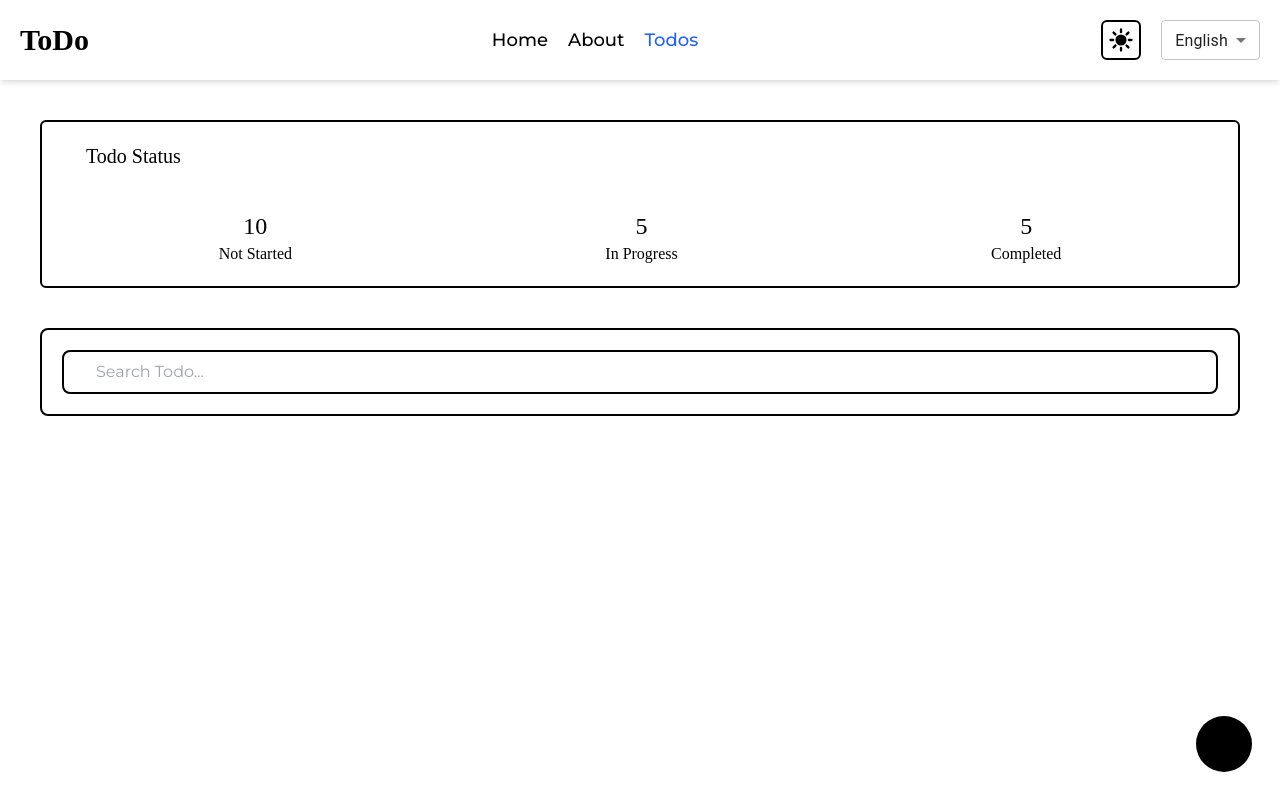
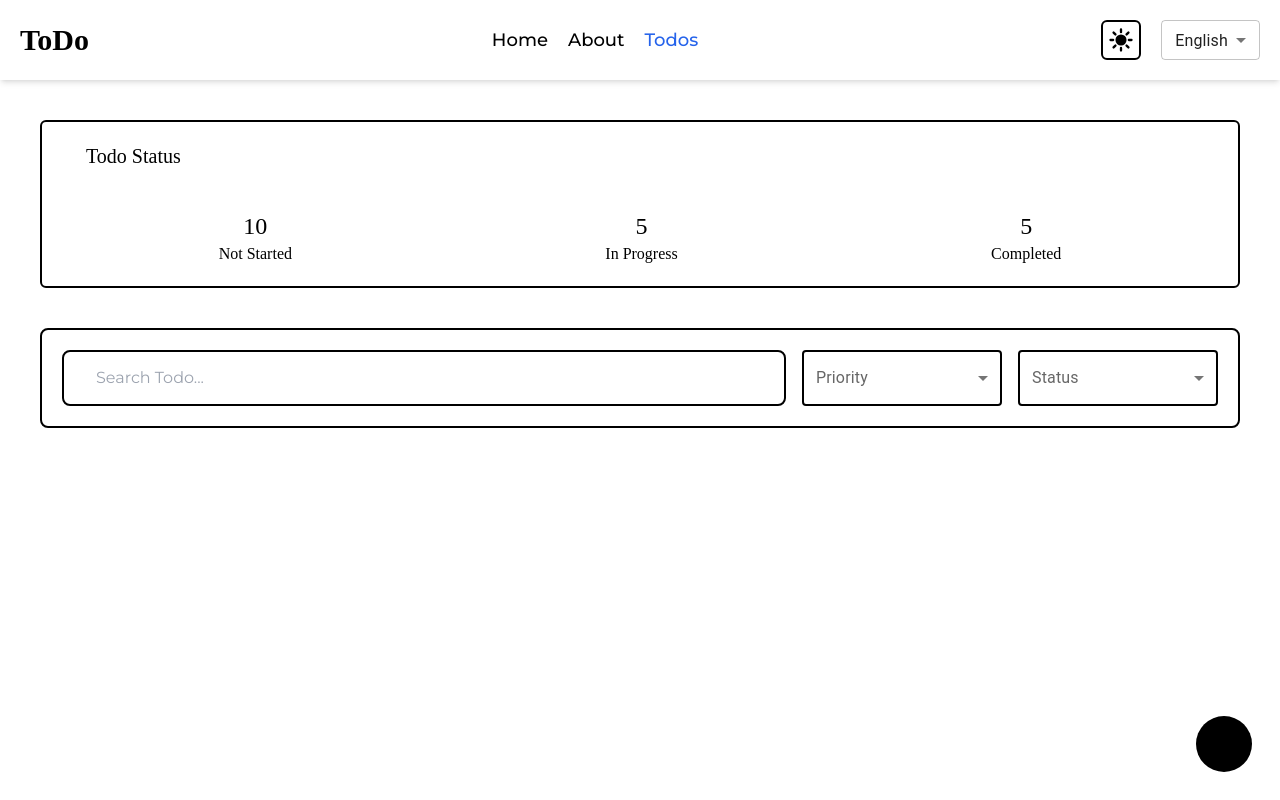
Before and after one commit to Pranshu1852/TODO-REACT, a React (Vite) app: page /todos in a window 1280 px wide. Built offline with nearby package versions, Linux system fonts and the light colour scheme; some icons are missing; a web font is replaced by a local one.

Commit message:
ADD: search and filter functionality

```diff
--- /dev/null
+++ b/src/components/NavigationBridge.tsx
@@ -0,0 +1,20 @@
+import { forwardRef, useImperativeHandle } from "react";
+import { useNavigate } from "react-router-dom";
+
+import { sharedRef } from "../App";
+
+const NavigationBridge = forwardRef((_, ref) => {
+    const navigate = useNavigate();
+
+    useImperativeHandle(ref, () => ({
+      navigate: (path: string) => {
+        navigate(path);
+      },
+    }));
+
+    return null;
+  });
+
+  export const NavigationBridgeComponent = () => {
+    return <NavigationBridge ref={sharedRef} />;
+  };
--- a/src/features/Formvalidation/InputField.tsx
+++ b/src/features/Formvalidation/InputField.tsx
@@ -116,7 +116,7 @@ function InputField({
         </label>
       )}
       <input
-        className="border-[1.5px] border-black rounded-md p-2"
+        className="border-[1.5px] border-black rounded-md p-2 bg-transparent"
         value={value}
         placeholder={placeholder}
         onChange={handleChange}
--- a/src/features/Formvalidation/RadioGroupField.tsx
+++ b/src/features/Formvalidation/RadioGroupField.tsx
@@ -168,7 +168,7 @@ function RadioField({
         value={value}
         onChange={changeEvent}
         onBlur={blurEvent}
-        checked={data ? data === value : undefined}
+        checked={data ? data === value : false}
       />
       <label htmlFor={value}>{label}</label>
     </div>
--- a/src/features/Formvalidation/TextAreaField.tsx
+++ b/src/features/Formvalidation/TextAreaField.tsx
@@ -116,7 +116,7 @@ function TextAreaField({
         </label>
       )}
       <textarea
-        className="border-[1.5px] border-black rounded-md p-2"
+        className="border-[1.5px] border-black rounded-md p-2 bg-transparent"
         value={value}
         placeholder={placeholder}
         onChange={handleChange}
--- /dev/null
+++ b/src/features/Todos/components/MultiSelect.tsx
@@ -0,0 +1,90 @@
+import * as React from 'react';
+import { type Theme, useTheme } from '@mui/material/styles';
+import Box from '@mui/material/Box';
+import OutlinedInput from '@mui/material/OutlinedInput';
+import InputLabel from '@mui/material/InputLabel';
+import MenuItem from '@mui/material/MenuItem';
+import FormControl from '@mui/material/FormControl';
+import Select, { type SelectChangeEvent } from '@mui/material/Select';
+import Chip from '@mui/material/Chip';
+
+const ITEM_HEIGHT = 48;
+const ITEM_PADDING_TOP = 8;
+const MenuProps = {
+  PaperProps: {
+    style: {
+      maxHeight: ITEM_HEIGHT * 4.5 + ITEM_PADDING_TOP,
+      width: 250,
+    },
+  },
+};
+
+function getStyles(option: string, personName: readonly string[], theme: Theme) {
+  return {
+    fontWeight: personName.includes(option)
+      ? theme.typography.fontWeightMedium
+      : theme.typography.fontWeightRegular,
+  };
+}
+
+interface MultiSelectProps{
+    label: string,
+    options: string[],
+    onChange: (value: string|string[], label: string) => void;
+}
+
+export default function MultipleSelectChip({label ,options, onChange}: MultiSelectProps) {
+  const theme = useTheme();
+
+  const [data, setData] = React.useState<string[]>([]);
+
+  const handleChange = (event: SelectChangeEvent<typeof data>) => {
+    const {
+      target: { value },
+    } = event;
+
+    onChange(value,label.toLowerCase());
+
+    setData(
+      typeof value === 'string' ? value.split(',') : value,
+    );
+  };
+
+  return (
+    <div>
+      <FormControl sx={{ m: 0, width: 200, 'fieldset':{
+        border: 'solid',
+        borderWidth: '2px',
+        borderColor: 'black'
+      } }}>
+        <InputLabel id="demo-multiple-chip-label">{label}</InputLabel>
+        <Select
+          labelId="demo-multiple-chip-label"
+          id="demo-multiple-chip"
+          multiple
+          value={data}
+          onChange={handleChange}
+          input={<OutlinedInput id="select-multiple-chip" label={label} />}
+          renderValue={(selected) => (
+            <Box sx={{ display: 'flex', overflow: 'auto', scrollbarWidth: 'none', gap: 0.5 }}>
+              {selected.map((value) => (
+                <Chip key={value} label={value} />
+              ))}
+            </Box>
+          )}
+          MenuProps={MenuProps}
+        >
+          {options.map((option) => (
+            <MenuItem
+              key={option}
+              value={option}
+              style={getStyles(option, data, theme)}
+            >
+              {option}
+            </MenuItem>
+          ))}
+        </Select>
+      </FormControl>
+    </div>
+  );
+}
--- a/src/features/Todos/components/SearchBar.tsx
+++ b/src/features/Todos/components/SearchBar.tsx
@@ -1,10 +1,16 @@
 import SearchIcon from '@mui/icons-material/Search';
+import type { ChangeEvent } from 'react';
 
-function SearchBar() {
+interface SearchBar{
+    handleChange: (event: ChangeEvent<HTMLInputElement>)=>void;
+}
+
+function SearchBar({handleChange}: SearchBar) {
   return (
     <div className="flex flex-row items-center gap-2 border-2 border-black p-2 rounded-lg w-full">
       <SearchIcon />
       <input
+        onChange={handleChange}
         className="outline-none bg-transparent w-full"
         type="text"
         placeholder="Search Todo..."
--- a/src/features/Todos/pages/TodosPage.tsx
+++ b/src/features/Todos/pages/TodosPage.tsx
@@ -1,32 +1,135 @@
 import AddTaskIcon from '@mui/icons-material/AddTask';
-import { useContext } from 'react';
+import { useContext, useEffect, useState, type ChangeEvent } from 'react';
 import { useTranslation } from 'react-i18next';
-import { Link } from 'react-router-dom';
+import { Link, useLocation, useSearchParams } from 'react-router-dom';
 
-import Todo from '../../../components/Todo';
+import TodoComponent from '../../../components/Todo';
+import type { Todo } from '../../../types/TodoContextType';
 import SearchBar from '../components/SearchBar';
 import TodoContext from '../context/TodoContext';
+import MultipleSelectChip from '../components/MultiSelect';
+import { PriorityType, StatusType } from '../../../types/Todotypes';
+import { filterArray, searchArray } from '../../../utils/FilterUtils';
 
 function TodosPage() {
   const { t } = useTranslation();
   const todoContext = useContext(TodoContext);
+  const [searchParams, setSearchParams] = useSearchParams();
+  const location=useLocation();
+  const [todos, setTodos] = useState<Todo[]>([]);
+
+  useEffect(() => {
+    if (todoContext) {
+      setTodos(todoContext.state.todoArray);
+    }
+  }, [todoContext]);
+
+  useEffect(() => {
+    if (
+      todoContext &&
+      (searchParams.has('search') ||
+        searchParams.has('priority') ||
+        searchParams.has('status'))
+    ) {
+      console.log('here');
+
+      let filterTodos = todoContext.state.todoArray;
+
+      if (searchParams.has('search')) {
+        console.log('seaching');
+
+        filterTodos = searchArray(
+          todoContext.state.todoArray,
+          searchParams.get('search')
+        );
+      }
+
+      if (searchParams.has('priority')) {
+        console.log('priority...');
+
+        filterTodos = filterArray(
+          filterTodos,
+          searchParams.get('priority')!.split(','),
+          'priority'
+        );
+      }
+
+      if (searchParams.has('status')) {
+        console.log('status...');
+        filterTodos = filterArray(
+          filterTodos,
+          searchParams.get('status')!.split(','),
+          'status'
+        );
+      }
+
+      console.log(filterTodos);
+
+      setTodos(filterTodos);
+    }
+  }, [todoContext, location.pathname]);
 
   if (!todoContext) {
     return;
   }
 
-  const { state } = todoContext;
+  function handleChange(event: ChangeEvent<HTMLInputElement>) {
+    if (!todoContext) {
+      return;
+    }
+
+    const searchQuery = event.target.value;
+
+    if (searchQuery === '') {
+      if (searchParams.has('search')) {
+        searchParams.delete('search');
+        setSearchParams(searchParams);
+      }
+    }
+    else{
+      searchParams.set('search', searchQuery);
+      setSearchParams(searchParams);
+    }
+  }
+
+  function handleFilter(value: string | string[], label: string) {
+    searchParams.set(label,value.toString());
+    setSearchParams(searchParams);
+
+    if (value.length === 0) {
+      if (searchParams.has(label)) {
+        console.log('delete label');
+
+        searchParams.delete(label);
+        setSearchParams({...searchParams});
+      }
+    }
+  }
 
   return (
     <div className="flex flex-col gap-10">
-      <div className="flex flex-row border-2 border-black p-5 rounded-lg">
-        <SearchBar />
+      <div className="flex flex-row gap-4 flex-wrap lg:flex-nowrap border-2 border-black p-5 rounded-lg">
+        <SearchBar handleChange={handleChange} />
+        <MultipleSelectChip
+          label="Priority"
+          options={[PriorityType.HIGH, PriorityType.MEDIUM, PriorityType.LOW]}
+          onChange={handleFilter}
+        />
+        <MultipleSelectChip
+          label="Status"
+          options={[
+            StatusType.NOTSELECTED,
+            StatusType.INPROGRESS,
+            StatusType.COMPLETED,
+          ]}
+          onChange={handleFilter}
+        />
       </div>
 
       <div className="grid grid-cols-autofill-250 sm:grid-cols-autofill-500 gap-5">
-        {state.todoArray.map((item) => {
+        {todos.map((item) => {
           return (
-            <Todo
+            <TodoComponent
               key={item.id}
               id={item.id}
               title={t(`${item.title}`)}
--- a/src/main.tsx
+++ b/src/main.tsx
@@ -1,27 +1,20 @@
 import { StrictMode } from 'react';
 import { createRoot } from 'react-dom/client';
-import { ErrorBoundary } from 'react-error-boundary';
 import { BrowserRouter } from 'react-router-dom';
 
 import App from './App.tsx';
 import './index.css';
 import './lib/i18n.ts';
-import ErrorFallBack from './components/ErrorFallback.tsx';
+import { NavigationBridgeComponent } from './components/NavigationBridge.tsx';
 import ContextWrapper from './wrapper/ContexWrapper.tsx';
 
 createRoot(document.getElementById('root')!).render(
   <StrictMode>
-    <ErrorBoundary
-      fallbackRender={ErrorFallBack}
-      onReset={() => {
-        window.location.href = '/';
-      }}
-    >
       <ContextWrapper>
         <BrowserRouter>
+        <NavigationBridgeComponent />
           <App />
         </BrowserRouter>
       </ContextWrapper>
-    </ErrorBoundary>
   </StrictMode>
 );
--- a/src/types/Reftype.ts
+++ b/src/types/Reftype.ts
@@ -2,3 +2,8 @@ export type InputRef = {
   validation: () => { error: string; isError: boolean };
   value: string;
 };
+
+
+export type SharedRef = {
+  navigate: (path: string) => void
+}
--- /dev/null
+++ b/src/utils/FilterUtils.ts
@@ -0,0 +1,32 @@
+import type { Todo } from '../types/TodoContextType';
+
+export function searchArray(todoArray: Todo[], searchText: string | null) {
+  if (!searchText) {
+    return todoArray;
+  }
+
+  const filterArray = todoArray.filter((element) => {
+    return (
+      element.title.toLowerCase().includes(searchText) ||
+      element.description.toLowerCase().includes(searchText)
+    );
+  });
+
+  return filterArray;
+}
+
+export function filterArray(todoArray: Todo[], values: string | string[], key: keyof Pick<Todo,'priority' | 'status'>) {
+    console.log(values);
+
+  if (values.length !== 0) {
+    const filterArray = todoArray.filter((element) => {
+      return (
+          values.includes(element[key])
+      );
+    });
+
+    return filterArray;
+  }
+
+  return todoArray;
+}
```
Also changed, not shown: src/App.tsx (+18 -1 lines).
